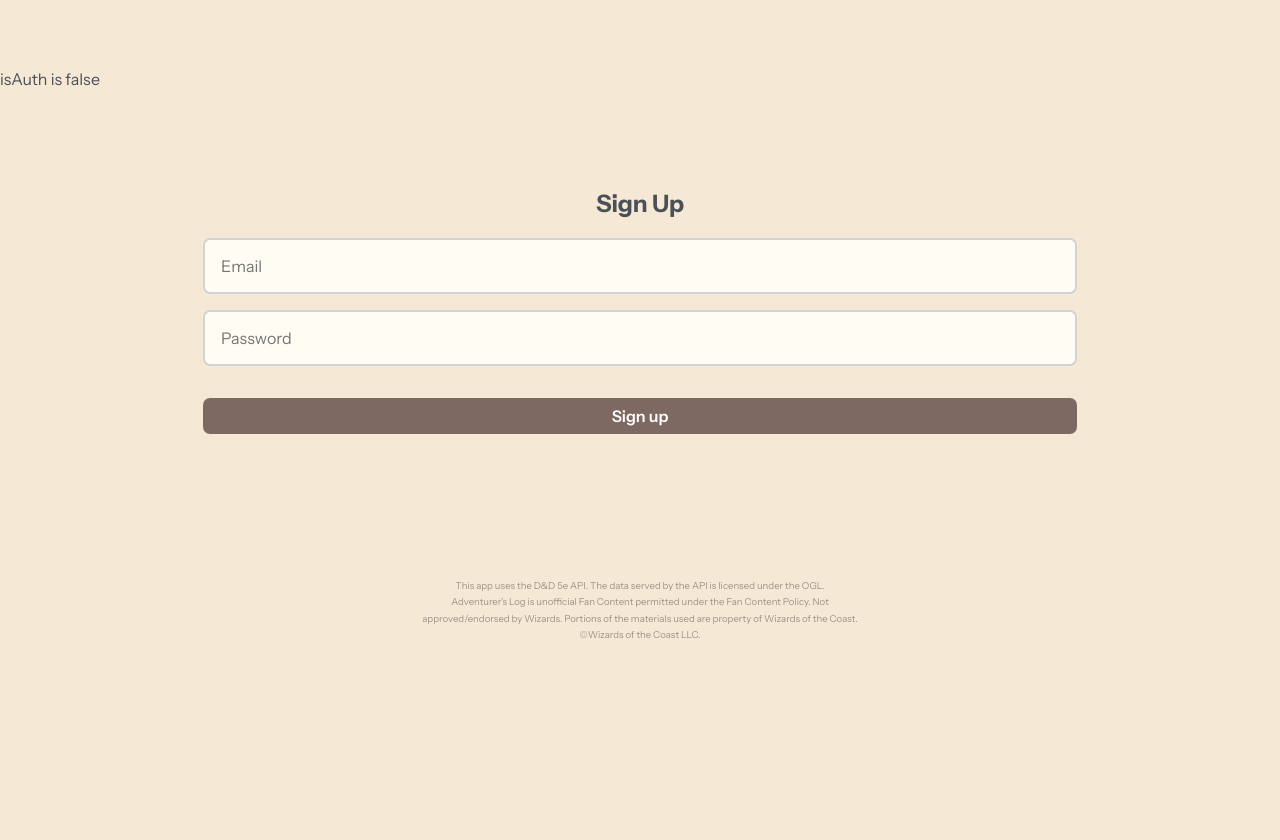
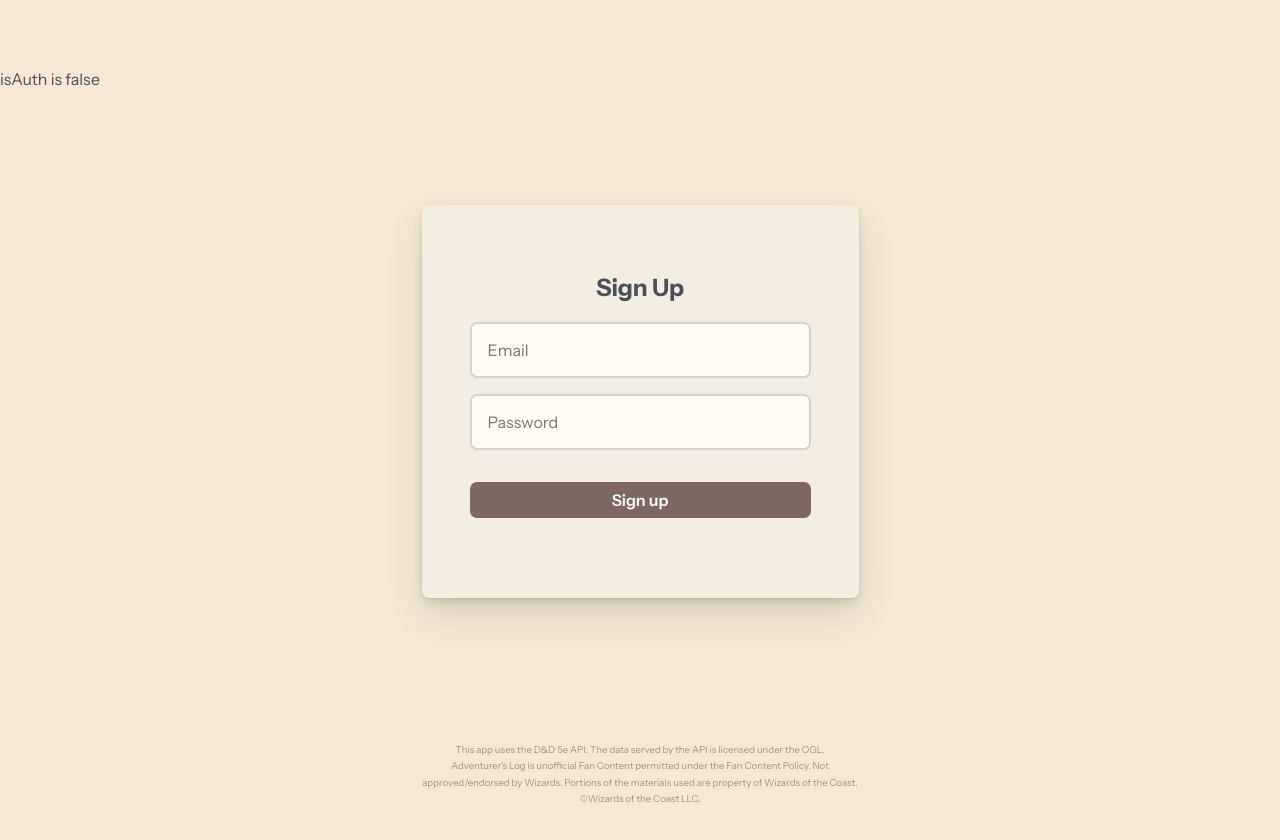
Before and after one commit to draykhlin/adventurers-log, a React (Create React App) app in the folder frontend/: page /signup in a window 1280 px wide. Shown: the top 840 px of the page. Before the commit the page ends 800 px from the top, so only its background shows below. Built offline with nearby package versions, Linux system fonts and the light colour scheme; no server answers; a web font is replaced by a local one.

Commit message:
fixed signup form styling

```diff
--- a/frontend/src/pages/Signup.js
+++ b/frontend/src/pages/Signup.js
@@ -2,6 +2,7 @@ const Signup = () => {
    return (
       <>
          <div className="hero">
+            <div className="card">
                <form className="signup" action="/api/auth/signup" method="POST">
                   <h2>Sign Up</h2>
                   <input type="email" name="email" placeholder="Email" required />
@@ -9,6 +10,7 @@ const Signup = () => {
                   <button type="submit">Sign up</button>
                </form>
             </div>
+         </div>
       </>
    )
 }
```
Lines whose indentation alone changed are shown as unchanged.
